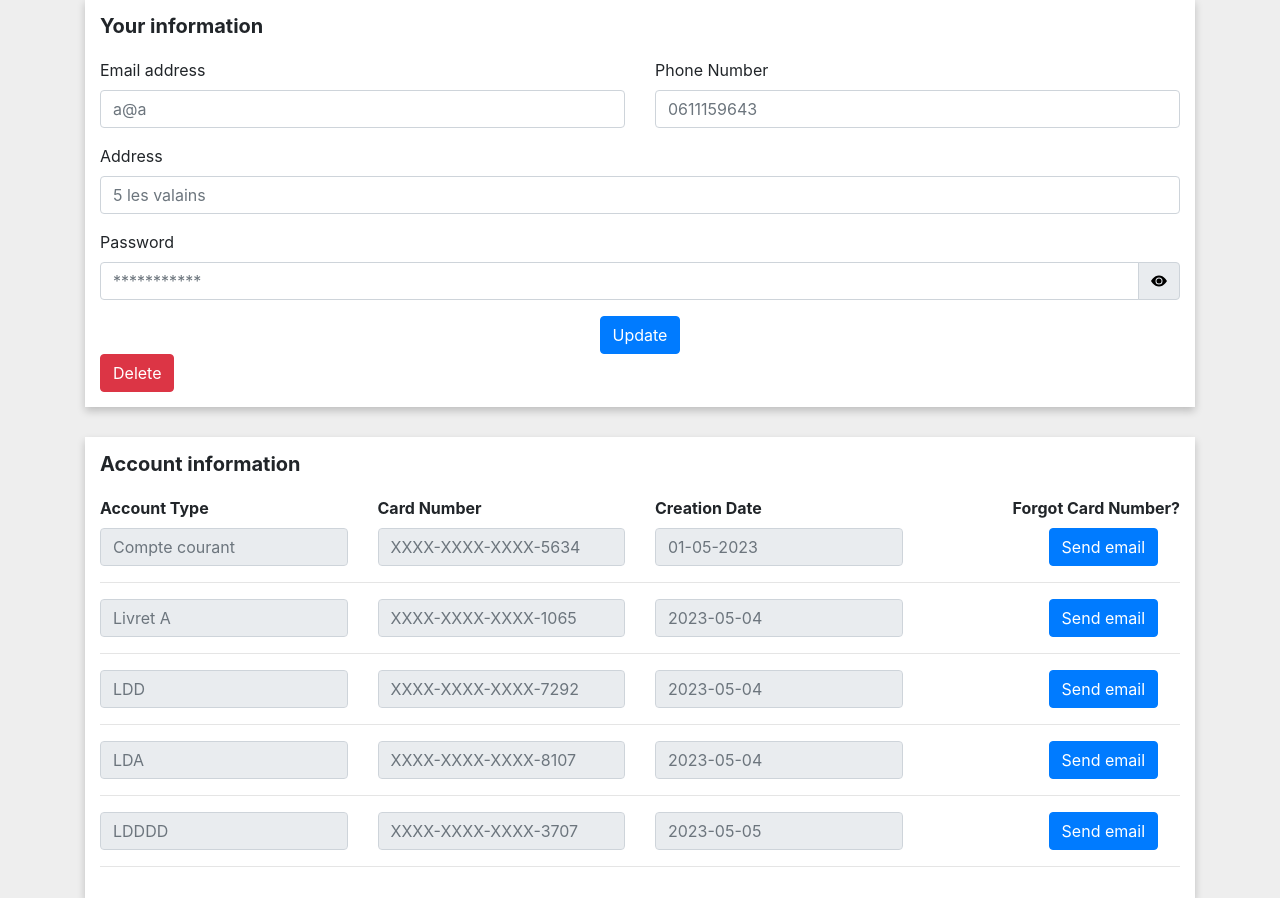
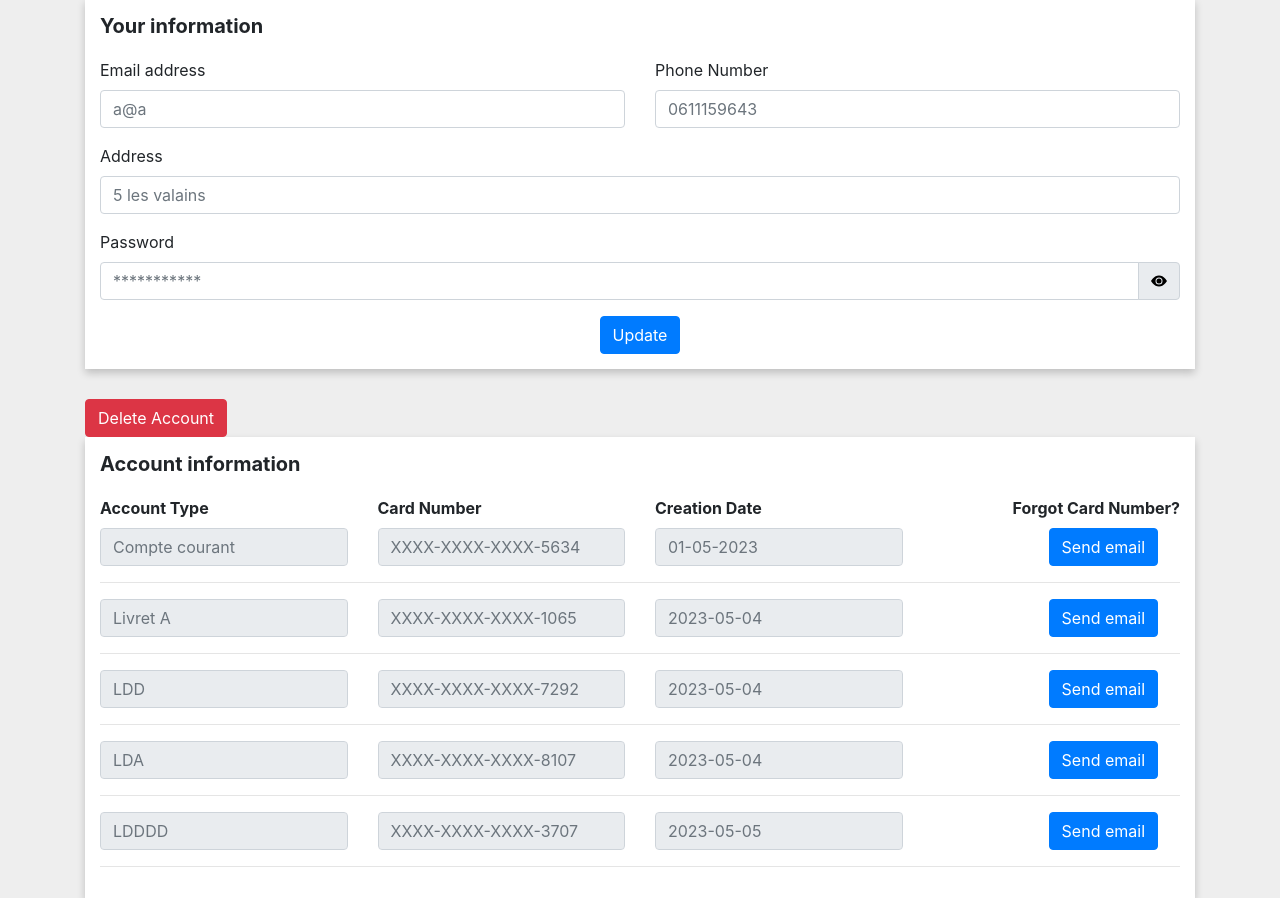
Before and after one commit to Audran10/Online_Bank, a Flask app: page /profile in a window 1280 px wide; the page is wider, and only the part inside the window is pictured. Shown: the part 283-1181 px from the top of that part. Run offline with Flask 3, Linux system fonts and the light colour scheme; a user stored in the database is signed in; data comes from the database, SQL or seed files in the repository; some libraries are stand-ins or nearby versions.

Commit message:
connected users can now delete their account (Users, Transactions, Monthly_savings, Loans, Accounts)

```diff
--- a/models.py
+++ b/models.py
@@ -90,6 +90,7 @@ class Accounts:
         else:
             return None
 
+
 class Monthly_saving:
     def __init__(self, id_monthly_saving, id_account, amount, date):
         self.id_monthly_saving = id_monthly_saving
@@ -156,8 +157,6 @@ class Transactions:
             list_credit_accounts.append(credit_sum)
         conn.close()
         return list_credit_accounts
-
-
 
 
     def get_debit_by_user(id_user):
--- a/templates/profile.html
+++ b/templates/profile.html
@@ -68,9 +68,6 @@
                 <button class="saveBtn btn btn-primary" type=submit/>Update</button><br/>
                 <span class="successfully-saved">User info updated sucessfully</span>
             </div>
-            <div class="deleteButton">
-                <button class="deleteBtn btn btn-danger" type=submit/>Delete</button><br/>
-            </div>
             <script>
                 const togglePassword = document.querySelector('#togglePassword');
                 const password = document.querySelector('#password');
@@ -88,6 +85,9 @@
                     }
                 });
             </script>
+            </form>
+            <form action="/delete_account" method="POST">
+              <button type="submit" class="deleteBtn btn btn-danger">Delete Account</button>
             </form>
             <form class="accountInfo" method="GET, POST">
                 <h5>Account information</h5>
--- a/views.py
+++ b/views.py
@@ -33,7 +33,7 @@ def index():
             monthly_saving = Monthly_saving.get_monthly_saving_by_account_by_user(user.id_user)
             credits_for_year = json.dumps(Transactions.get_credit_by_mounth(user.id_user))
             debits_for_year = json.dumps(Transactions.get_debit_by_mounth(user.id_user))
-            print(accounts_list)
+            #print(accounts_list)
     return render_template('index.html', user=user, accounts=accounts,
                            credits=credits, debits=debits, transactions=transactions,
                            monthly_saving=monthly_saving, credits_for_year=credits_for_year,
@@ -142,6 +142,27 @@ def profile():
     return render_template('profile.html', user=user, accounts=accounts)
 
 
+@app.route('/delete_account', methods=['DELETE', 'POST'])
+def delete_account():
+    if request.method == 'POST':
+        conn = sqlite3.connect('app.db')
+        cursor = conn.cursor()
+        cursor.execute("DELETE FROM Transactions WHERE id_account IN (SELECT id_account FROM Accounts WHERE id_user=?)", (session['user_id'],))
+        conn.commit()
+        cursor.execute("DELETE FROM Monthly_saving WHERE id_account IN (SELECT id_account FROM Accounts WHERE id_user=?)", (session['user_id'],))
+        conn.commit()
+        cursor.execute("DELETE FROM Loans WHERE id_account IN (SELECT id_account FROM Accounts WHERE id_user=?)", (session['user_id'],))
+        conn.commit()
+        cursor.execute("DELETE FROM Users WHERE id_user=?", (session['user_id'],))
+        conn.commit()
+        cursor.execute("DELETE FROM Accounts WHERE id_user=?", (session['user_id'],))
+        conn.commit()
+        session.pop('user_id', None)
+        conn.close()
+        return redirect(url_for('index'))
+    return render_template('profile.html')
+
+
 @app.route('/transactions', methods=['GET', 'POST'])
 def transactions():
     user = None
@@ -188,6 +209,9 @@ def create_account():
         else :
             solde = solde
         if solde_compte_courant < int(solde):
+        ##########################
+            #print("Solde insuffisant")
+        ################################
             flash("Solde insuffisant")
         elif name == "livret_a" and Accounts.get_account_by_user_and_name(user_id, "livret_a") != None:
             flash("You cannot create more than one Livret A")
@@ -204,7 +228,8 @@ def create_account():
             cursor.execute("INSERT INTO Transactions (id_account, beneficiary_name, operation_type, amount, transaction_date) VALUES (?, ?, ?, ?, ?)", (Accounts.get_account_by_user_and_name(user_id, "Compte courant").id_account, "account opening", "debit", solde, creation_date))
             conn.commit()
             conn.close()
-        return redirect(url_for('index'))
+            flash("New account created successfully")
+            return redirect(url_for('index'))
     return render_template('create_account.html', user=user, accounts=accounts)
 
 
```
Also changed, not shown: templates/create_account.html (line endings or trailing spaces).
